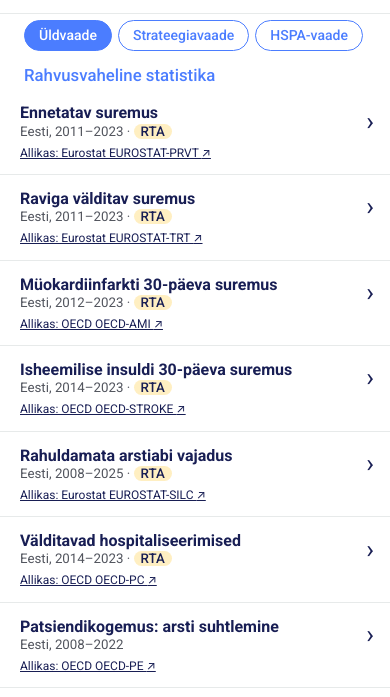
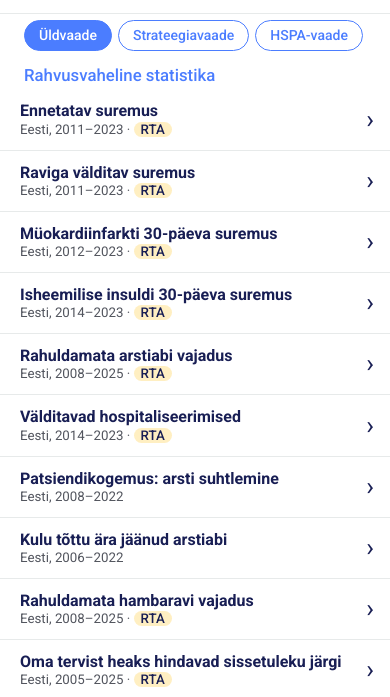
Before and after one commit to Maag6969/tht-kvaliteet, a plain HTML site: page index.html in a window 390 px wide. Shown: the part 87-784 px from the top of the page. Drawn offline with Linux system fonts and the light colour scheme; no server answers.

Commit message:
Vasaku loendi allikarida ainult valitud real

```diff
--- a/css/styles.css
+++ b/css/styles.css
@@ -172,10 +172,10 @@ a:hover { text-decoration-thickness: 2px; }
 .dataset.is-active::before { background: var(--som-keskmine-sinine); }
 
 .dataset__button {
-  /* Tihendatud veelgi: 16/4 → 13/3 → 9/2. */
+  /* Tihendatud veelgi: 16/4 → 13/3 → 9/2; 19.11.2026: alumine 8, sest allikarida on ainult valitud real (vt .dataset__footer). */
   display: grid; grid-template-columns: 1fr auto; gap: 1px 12px; align-items: center;
   width: 100%;
-  padding: 9px 20px 2px 24px;
+  padding: 9px 20px 8px 24px;
   background: none; border: none; text-align: left; cursor: pointer;
   font: inherit; color: inherit;
 }
@@ -197,9 +197,11 @@ a:hover { text-decoration-thickness: 2px; }
   /* Allikas-rida 9p, praegune värv; tihendatud veelgi 2. voorus
      (2/16 → 1.6/13 → 1/8), line-height 1.5 → 1.2. */
   display: flex; flex-wrap: wrap; align-items: center; gap: 2px 16px;
-  padding: 1px 20px 8px 24px;
+  padding: 0 20px 8px 24px;
   font-size: 0.75rem; color: var(--tekst-2); line-height: 1.2;
 }
+/* 19.11.2026 (nagu M2-s): allikarida (link, vaatamiste arv, laadimise olek) ainult valitud real; allikas on ka aruande päises ja jaluses */
+.dataset:not(.is-active) .dataset__footer { display: none; }
 .dataset__views { font-variant-numeric: tabular-nums; }
 .dataset__views[hidden] { display: none; }
 .dataset__status { display: inline-flex; align-items: center; gap: 6px; }
@@ -517,8 +519,8 @@ svg.chart .mark:focus-visible { stroke: var(--som-tumesinine); stroke-width: 3;
   .site-header h1 { font-size: 1.6875rem; }  /* 1.35rem × 1,25 */
   .layout { grid-template-columns: 1fr; min-height: 0; }
   .panel-list { position: static; max-height: none; overflow-y: visible; border-bottom: 1px solid var(--joon); padding: 0; }
-  .dataset__button { padding: 14px 16px 4px 20px; }
-  .dataset__footer { padding: 2px 16px 14px 20px; }
+  .dataset__button { padding: 12px 16px 12px 20px; }
+  .dataset__footer { padding: 0 16px 12px 20px; }
   .panel-content { border-left: none; padding: 20px 16px 40px; }
   .back-link { display: inline-block; }
   .site-footer { padding: 16px; }
```
